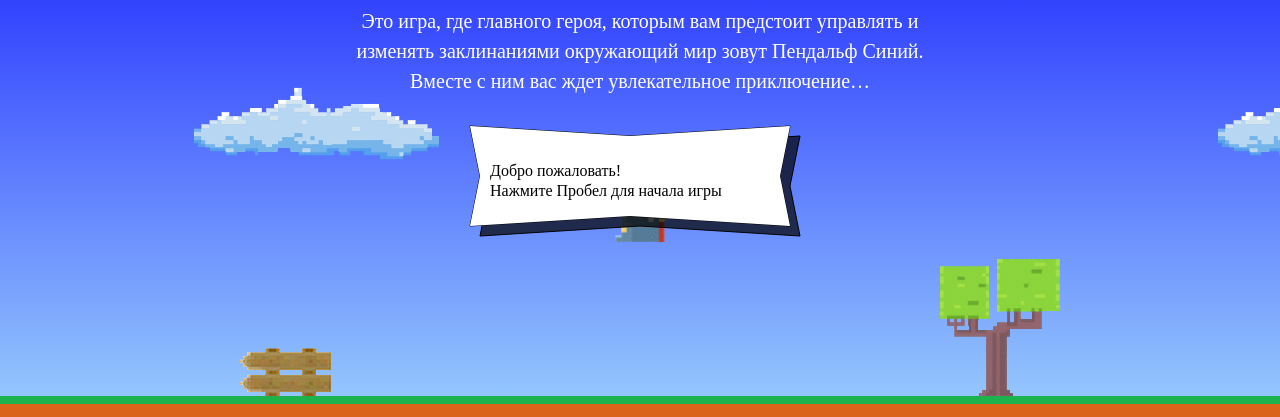
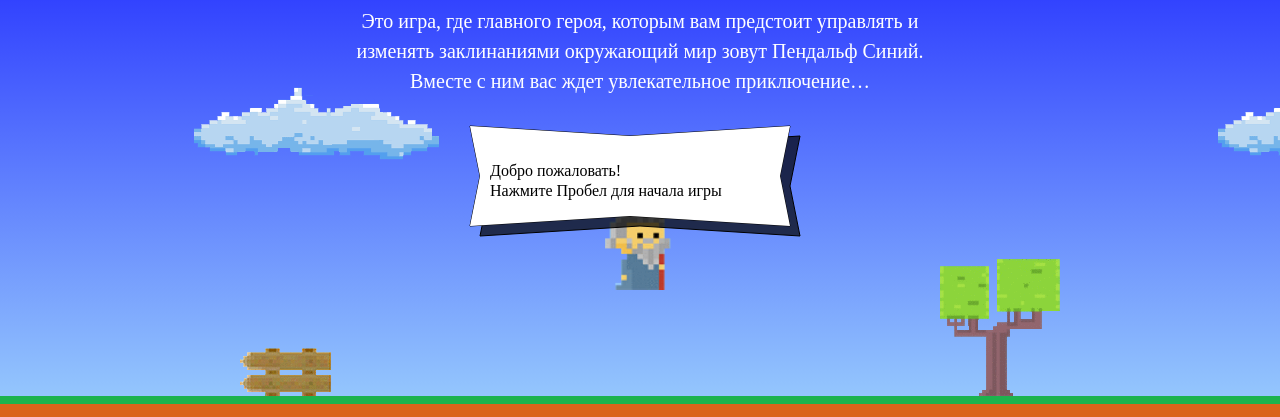
Before and after one commit to DamperX/827119-code-and-magick, a website: page index.html in a window 1280 px wide. Shown: the part 203-620 px from the top of the page. Drawn offline with Linux system fonts and the light colour scheme; a web font is replaced by a local one.

Commit message:
Исправил ошибки

```diff
--- a/index.html
+++ b/index.html
@@ -187,15 +187,14 @@
   }
   var wizardSpeed = 3;
   var wizardWidth = 70;
-  var getWizardHeight = function(wizardHeight) {
-    WizardHeight = 1.337 * wizardWidth;
-    return WizardHeight;
+  var getWizardHeight = function() {
+    return 1.337 * wizardWidth;
   }
   var getWizardX = function(width) {
     return width / 2 - wizardWidth / 2;
   }
   var getWizardY = function(height) {
-    return height * 0.33 - WizardHeight / 2;
+    return height / 3;
   };
 </script>
 <script src="js/game.js"></script>
```
